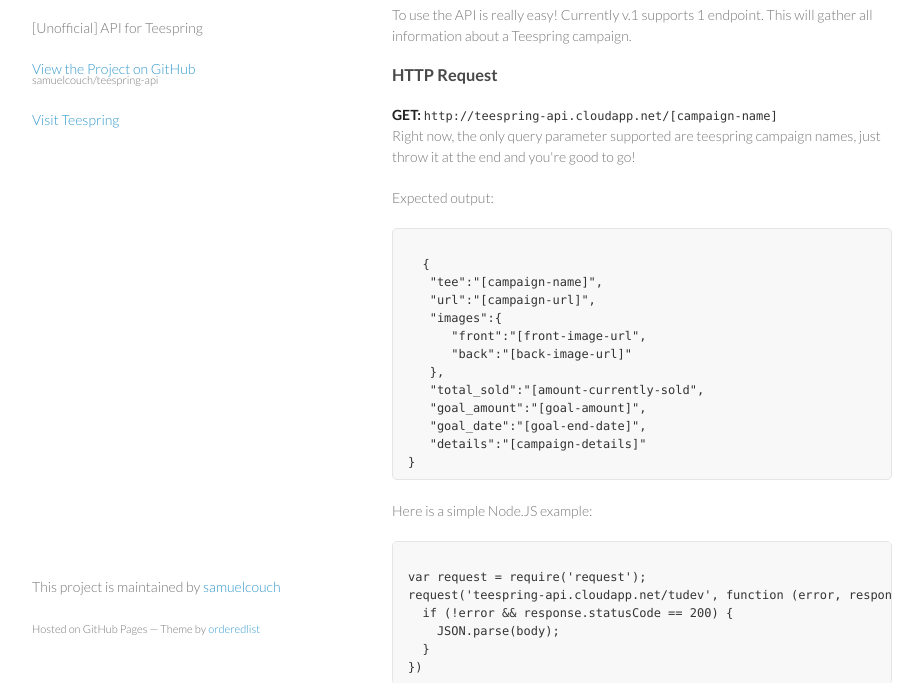
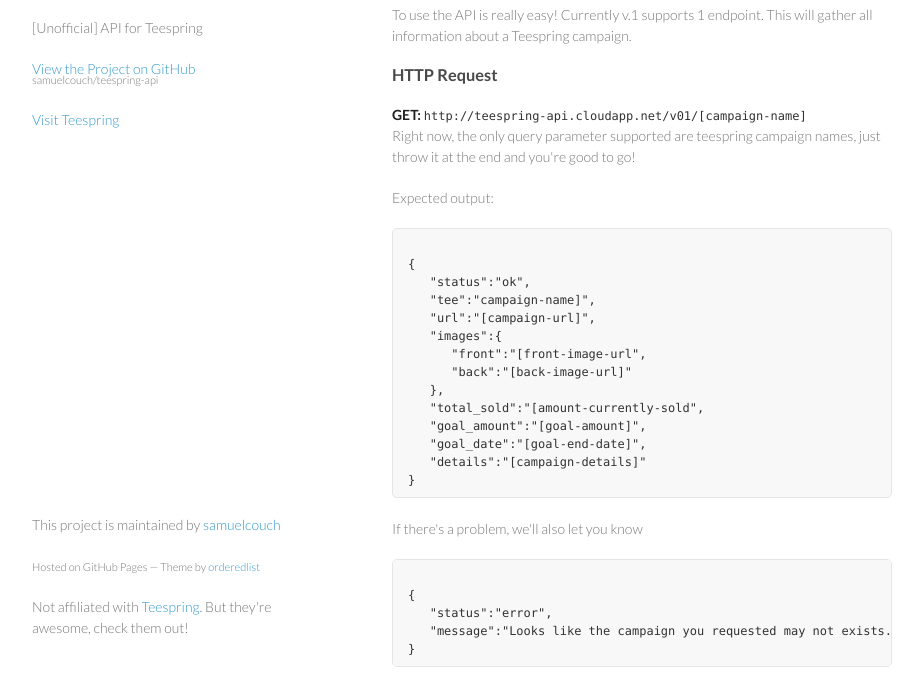
Before and after one commit to hmphu/teespring-api, a plain HTML site: page index.html in a window 1280 px wide. Shown: the part 92-775 px from the top of the page, without its empty margins (178-1101 px from the left). Drawn offline with Linux system fonts and the light colour scheme.

Commit message:
Update index.html

```diff
--- a/index.html
+++ b/index.html
@@ -26,12 +26,13 @@
 
 <p>To use the API is really easy! Currently v.1 supports 1 endpoint. This will gather all information about a Teespring campaign.</p>
 <h3>HTTP Request</h3>
-<strong>GET:  </strong> <code>http://teespring-api.cloudapp.net/[campaign-name]</code>
+<strong>GET:  </strong> <code>http://teespring-api.cloudapp.net/v01/[campaign-name]</code>
 <p>Right now, the only query parameter supported are teespring campaign names, just throw it at the end and you're good to go!</p>
 <p>Expected output:</p>
 <pre><code>
-  {
-   "tee":"[campaign-name]",
+{
+   "status":"ok",
+   "tee":"campaign-name]",
    "url":"[campaign-url]",
    "images":{
       "front":"[front-image-url",
@@ -43,11 +44,18 @@
    "details":"[campaign-details]"
 }
 </code></pre>
+<p>If there's a problem, we'll also let you know</p>
+<pre><code>
+{
+   "status":"error",
+   "message":"Looks like the campaign you requested may not exists..."
+}
+</code></pre>
 <p>Here is a simple Node.JS example:</p>
 
 <pre><code>
 var request = require('request');
-request('teespring-api.cloudapp.net/tudev', function (error, response, body) {
+request('teespring-api.cloudapp.net/v01/tudev', function (error, response, body) {
   if (!error && response.statusCode == 200) {
     JSON.parse(body);
   }
@@ -57,6 +65,7 @@
       <footer>
         <p>This project is maintained by <a href="https://github.com/samuelcouch">samuelcouch</a></p>
         <p><small>Hosted on GitHub Pages &mdash; Theme by <a href="https://github.com/orderedlist">orderedlist</a></small></p>
+        <p>Not affiliated with <a href="http://www.teespring.com">Teespring</a>. But they're awesome, check them out!</p>
       </footer>
     </div>
     <script src="javascripts/scale.fix.js"></script>
```
